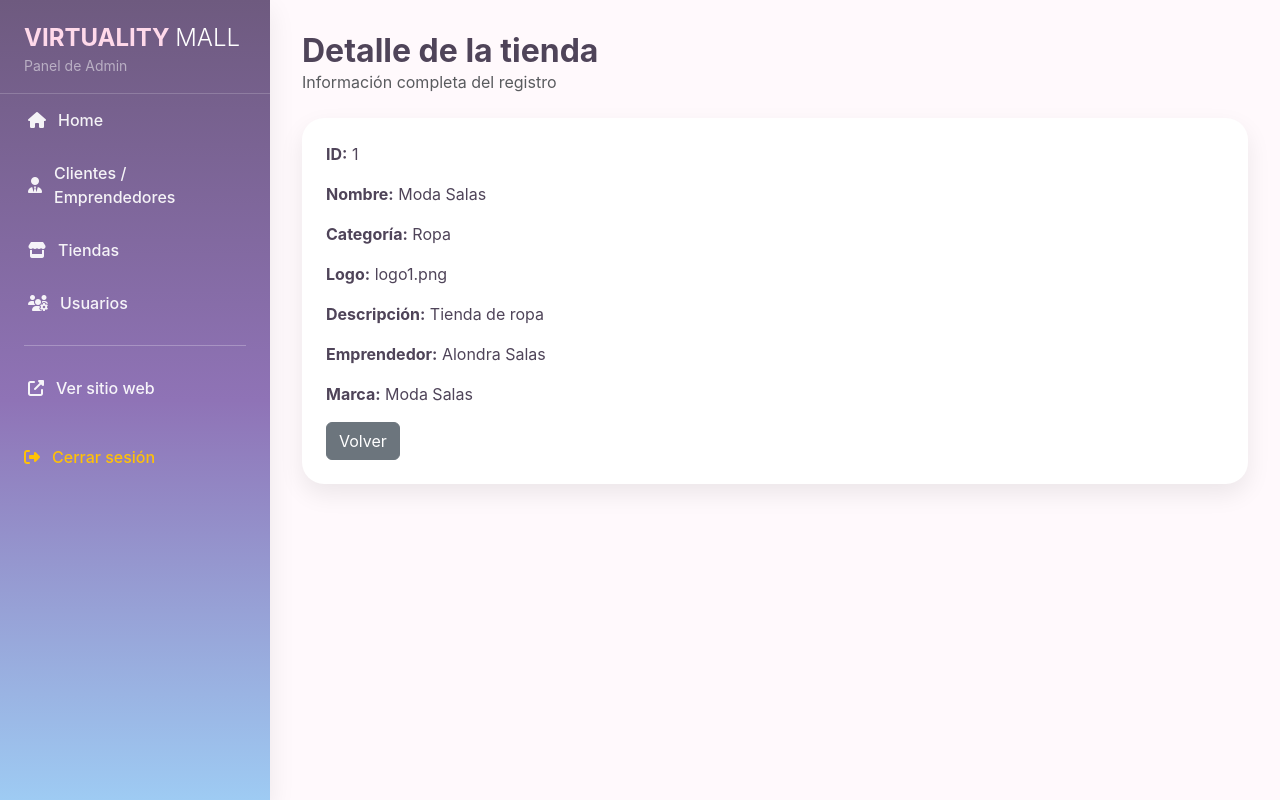
After one commit to miagisellemv07/ProyectoModa, a Laravel app: page /dashboard/tiendas/1 in a window 1280 px wide. The commit adds this page. Run offline with Laravel 12, Linux system fonts and the light colour scheme; a user stored in the database is signed in; data comes from the database, SQL or seed files in the repository.

Commit message:
tryrtyrt

```diff
--- a/proyectomoda/app/Http/Controllers/TiendaController.php
+++ b/proyectomoda/app/Http/Controllers/TiendaController.php
@@ -20,7 +20,7 @@ class TiendaController extends Controller
 
     public function create()
     {
-        $emprendedores = emprendedore::with('usuario')->get();
+        $emprendedores = emprendedore::with('usuario')->orderBy('id', 'desc')->get();
         return view('tiendas.create', compact('emprendedores'));
     }
 
@@ -38,6 +38,7 @@ class TiendaController extends Controller
             'descripcion.required' => 'La descripción es obligatoria.',
             'categoria.required' => 'La categoría es obligatoria.',
             'emprendedor_id.required' => 'Debes seleccionar un emprendedor.',
+            'emprendedor_id.exists' => 'El emprendedor seleccionado no existe en la tabla emprendedores.',
         ]);
 
         tienda::create([
@@ -61,7 +62,7 @@ class TiendaController extends Controller
     public function edit(string $id)
     {
         $tienda = tienda::findOrFail($id);
-        $emprendedores = emprendedore::with('usuario')->get();
+        $emprendedores = emprendedore::with('usuario')->orderBy('id', 'desc')->get();
 
         return view('tiendas.edit', compact('tienda', 'emprendedores'));
     }
@@ -76,6 +77,13 @@ class TiendaController extends Controller
             'descripcion' => ['required', 'string'],
             'categoria' => ['required', 'string', 'max:100'],
             'emprendedor_id' => ['required', Rule::exists('emprendedores', 'id')],
+        ], [
+            'nombre.required' => 'El nombre es obligatorio.',
+            'logo.required' => 'El logo es obligatorio.',
+            'descripcion.required' => 'La descripción es obligatoria.',
+            'categoria.required' => 'La categoría es obligatoria.',
+            'emprendedor_id.required' => 'Debes seleccionar un emprendedor.',
+            'emprendedor_id.exists' => 'El emprendedor seleccionado no existe en la tabla emprendedores.',
         ]);
 
         $tienda->update([
--- a/proyectomoda/resources/views/emprendedores/show.blade.php
+++ b/proyectomoda/resources/views/emprendedores/show.blade.php
@@ -14,6 +14,6 @@
     <p><strong>Teléfono:</strong> {{ $emprendedor->tel }}</p>
     <p><strong>Rol:</strong> Emprendedor</p>
 
-    <a href="{{ route('dashboard.emprendedores') }}" class="btn btn-secondary">Volver</a>
+    <a href="{{ route('emprendedores.index') }}" class="btn btn-secondary">Volver</a>
 </div>
 @endsection
--- a/proyectomoda/resources/views/tiendas/_errors.blade.php
+++ b/proyectomoda/resources/views/tiendas/_errors.blade.php
@@ -1,5 +1,5 @@
 @if ($errors->any())
-    <div class="alert alert-danger rounded-4 shadow-sm">
+    <div class="alert alert-danger">
         <ul class="mb-0">
             @foreach ($errors->all() as $error)
                 <li>{{ $error }}</li>
--- /dev/null
+++ b/proyectomoda/resources/views/tiendas/show.blade.php
@@ -0,0 +1,23 @@
+@extends('dash.main')
+
+@section('contenido')
+<div class="mb-4">
+    <h2 class="fw-bold m-0">Detalle de la tienda</h2>
+    <p class="text-muted m-0">Información completa del registro</p>
+</div>
+
+<div class="table-card">
+    <p><strong>ID:</strong> {{ $tienda->id }}</p>
+    <p><strong>Nombre:</strong> {{ $tienda->nombre }}</p>
+    <p><strong>Categoría:</strong> {{ $tienda->categoria }}</p>
+    <p><strong>Logo:</strong> {{ $tienda->logo }}</p>
+    <p><strong>Descripción:</strong> {{ $tienda->descripcion }}</p>
+    <p><strong>Emprendedor:</strong>
+        {{ $tienda->emprendedor->usuario->nombre ?? '' }}
+        {{ $tienda->emprendedor->usuario->apellido ?? '' }}
+    </p>
+    <p><strong>Marca:</strong> {{ $tienda->emprendedor->nombre_marca ?? 'Sin marca' }}</p>
+
+    <a href="{{ route('tiendas.index') }}" class="btn btn-secondary">Volver</a>
+</div>
+@endsection
--- a/proyectomoda/routes/web.php
+++ b/proyectomoda/routes/web.php
@@ -51,7 +51,7 @@ Route::middleware(['auth'])->group(function () {
         })->name('dashboard.compras');
 
         Route::get('/dashboard/mis-pagos', function () {
-            return view('dash.mis_pagos');
+            return view('dash.mis-pagos');
         })->name('dashboard.mis_pagos');
     });
 });
```
Also changed, not shown: proyectomoda/database/seeders/emprendedoresSeeder.php (+4 -4 lines), proyectomoda/database/seeders/tiendasSeeder.php (+4 -4 lines), proyectomoda/resources/views/dash/mis-pagos.blade.php (added, +17 -0 lines).
